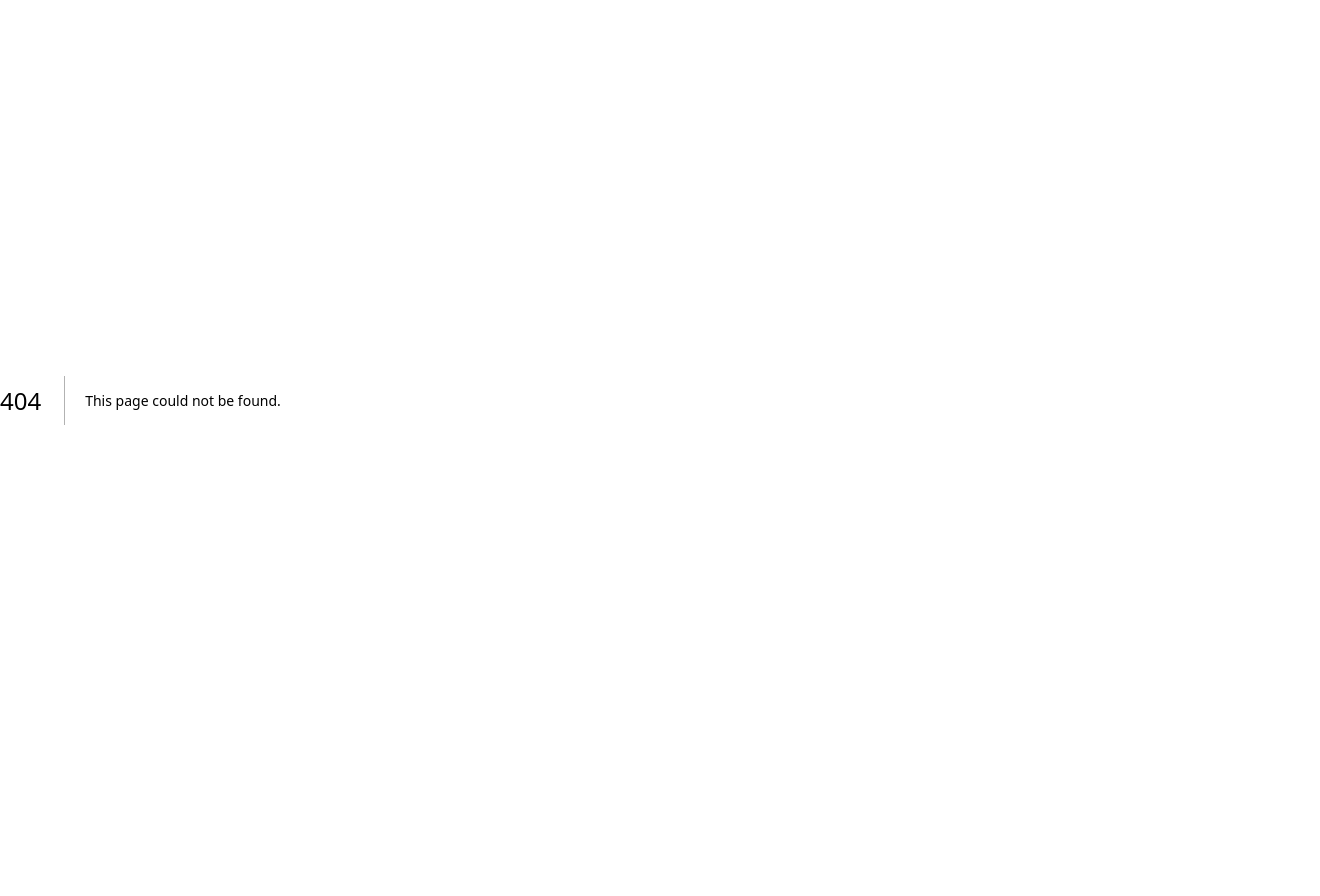
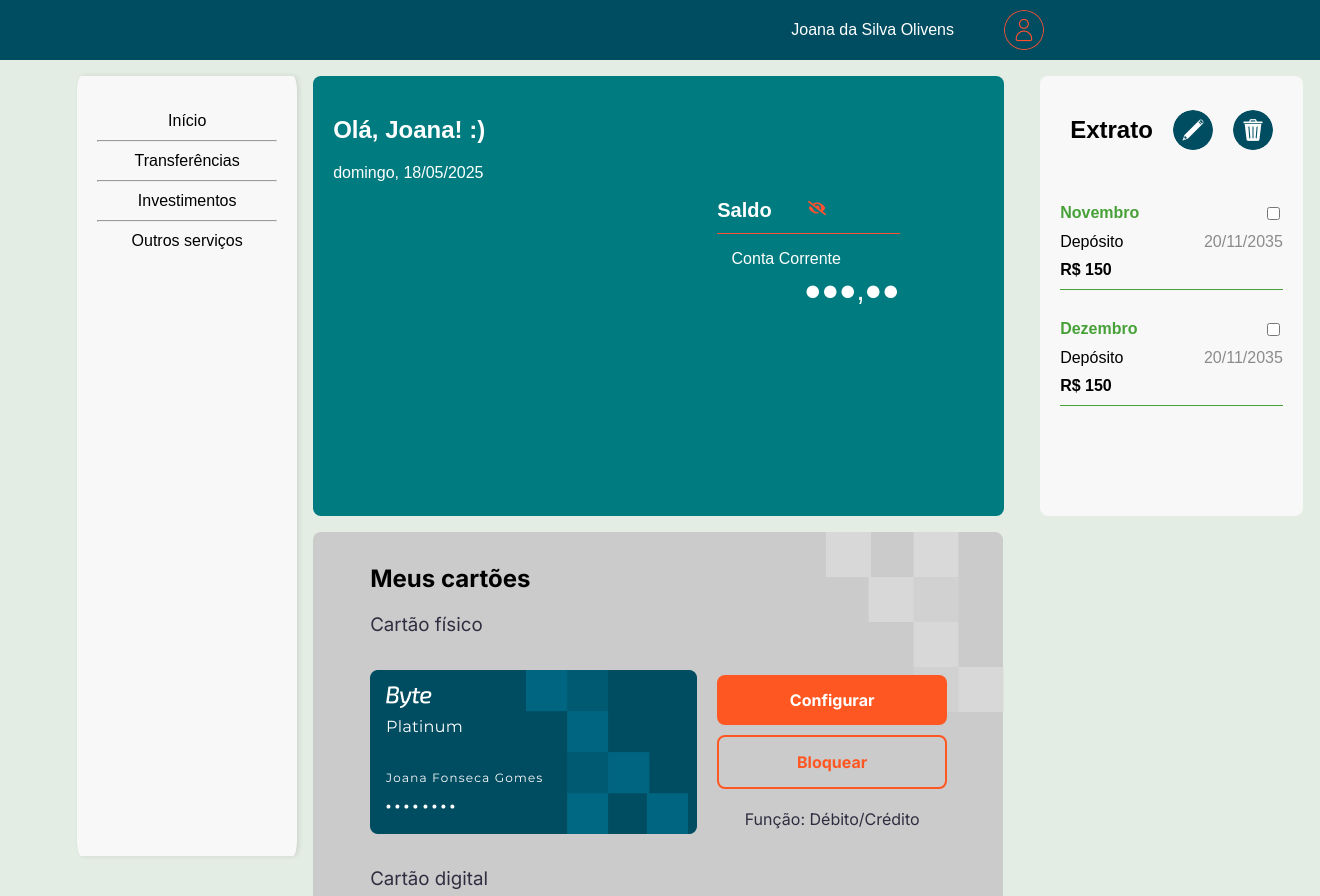
Before and after one commit to AlanGustav0/tech-challenge-fiap-01, a Next.js app: page /financeiro/servicos/cartoes in a window 1280 px wide. Before the commit this address had no page. Shown: the top 896 px of the page, 1320 px wide, since content can reach past the window. Before the commit the page ends 800 px from the top, so only its background shows below. Built offline with nearby package versions, Linux system fonts and the light colour scheme.

Commit message:
refactor: Extração de código de cartões para componente

```diff
--- /dev/null
+++ b/src/app/financeiro/servicos/cartoes/page.js
@@ -0,0 +1,7 @@
+import PageCartoesComponent from "./pageCartoes";
+
+const PageCards = () => {
+    return <PageCartoesComponent />
+};
+
+export default PageCards;
--- /dev/null
+++ b/src/app/financeiro/servicos/cartoes/pageCartoes.css
@@ -0,0 +1,81 @@
+@import url("https://fonts.googleapis.com/css2?family=Inter:ital,opsz,wght@0,14..32,100..900;1,14..32,100..900&display=swap");
+
+.container-cartoes {
+  background-image: url("/fundo.png");
+  background-repeat: no-repeat;
+  max-width: 690px;
+  padding: 12px 12px 2px;
+}
+
+.titulo-secao {
+  font-size: 24px;
+  font-weight: bold;
+  margin-bottom: 20px;
+  margin-left: 45px;
+  font-family: "Inter", sans-serif;
+}
+
+.cartao-section {
+  margin-inline: 30px;
+}
+
+.cartao-section h3 {
+  margin-left: 15px;
+  color: #2f2e41;
+  font-family: "Inter", sans-serif;
+  font-weight: 400;
+}
+
+.cartao {
+  display: flex;
+  align-items: center;
+  justify-content: space-between;
+  padding: 15px;
+  border-radius: 12px;
+  margin-bottom: 15px;
+}
+
+.acoes-cartao {
+  display: flex;
+  flex-direction: column;
+  gap: 10px;
+  width: 250px;
+}
+
+.botao-configurar {
+  background-color: #ff5722;
+  color: white;
+  border: none;
+  padding: 15px;
+  border-radius: 8px;
+  font-weight: bold;
+  cursor: pointer;
+  font-size: 16px;
+  margin-left: 20px;
+  font-family: "Inter", sans-serif;
+  font-weight: 700;
+}
+
+.botao-bloquear {
+  color: #ff5722;
+  background-color: #cacacd4f;
+  border: 2px solid #ff5722;
+  padding: 15px;
+  border-radius: 8px;
+  font-weight: bold;
+  cursor: pointer;
+  font-size: 16px;
+  margin-left: 20px;
+  font-family: "Inter", sans-serif;
+  font-weight: 700;
+}
+
+.funcao-cartao {
+  margin-top: 10px;
+  font-size: 16px;
+  text-align: center;
+  color: #2f2e41;
+  margin-left: 20px;
+  font-family: "Inter", sans-serif;
+  font-weight: 400;
+}
--- /dev/null
+++ b/src/app/financeiro/servicos/cartoes/pageCartoes.js
@@ -0,0 +1,36 @@
+'use client';
+import Image from 'next/image';
+import './pageCartoes.css';
+
+const PageCartoesComponent = () => {
+  return (
+    <div className="container-cartoes" >
+        <h2 className="titulo-secao">Meus cartões</h2>
+        <section className="cartao-section">
+            <h3>Cartão físico</h3>
+            <div className="cartao">
+            <Image src="/cartao_fisico.png" alt="Cartão físico" width={327} height={164} />
+            <div className="acoes-cartao">
+                <button className="botao-configurar">Configurar</button>
+                <button className="botao-bloquear">Bloquear</button>
+                <span className="funcao-cartao">Função: Débito/Crédito</span>
+            </div>
+            </div>
+        </section>
+
+        <section className="cartao-section">
+            <h3>Cartão digital</h3>
+            <div className="cartao">
+            <Image src="/cartao_digital.png" alt="Cartão digital" width={327} height={164} />
+            <div className="acoes-cartao">
+                <button className="botao-configurar">Configurar</button>
+                <button className="botao-bloquear">Bloquear</button>
+                <span className="funcao-cartao">Função: Débito</span>
+            </div>
+            </div>
+        </section>
+    </div>
+  );
+}
+
+export default PageCartoesComponent;
```
